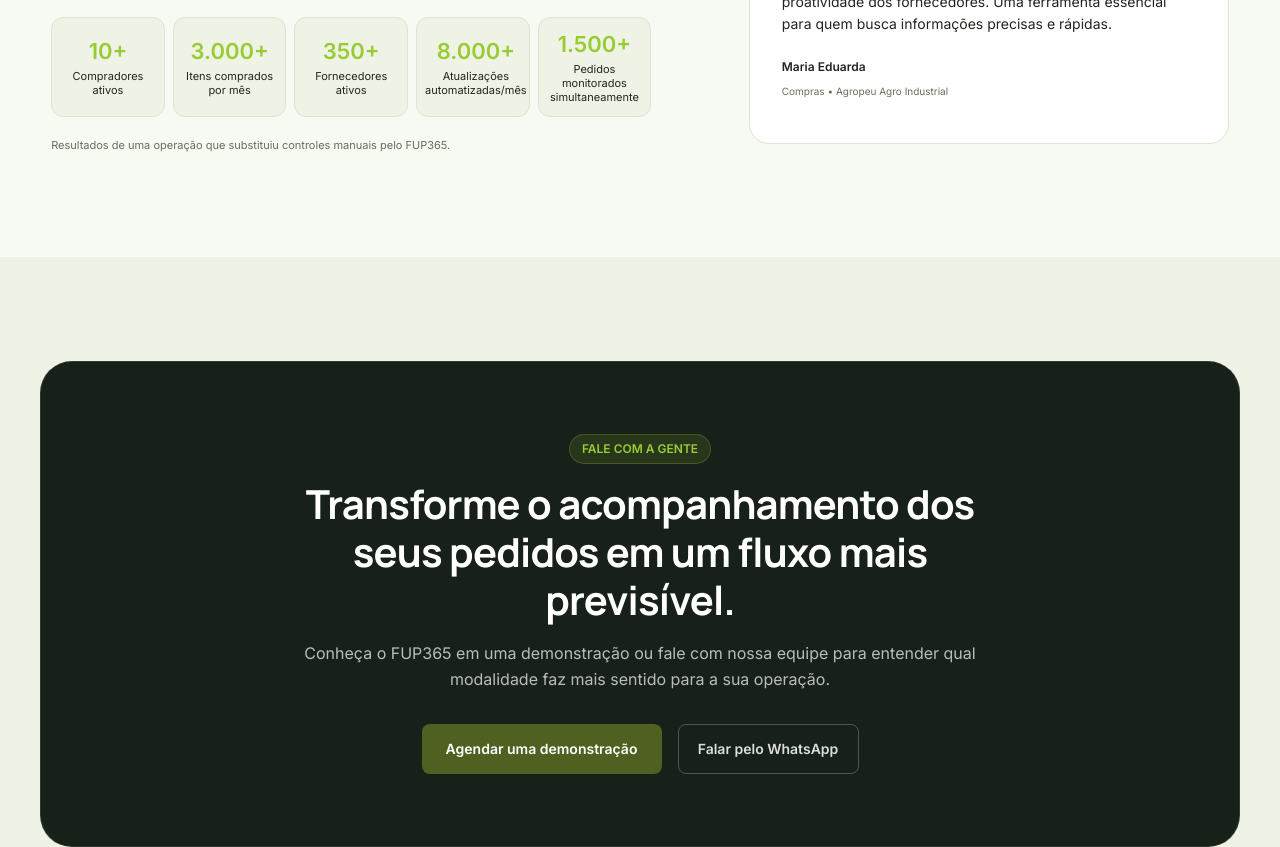
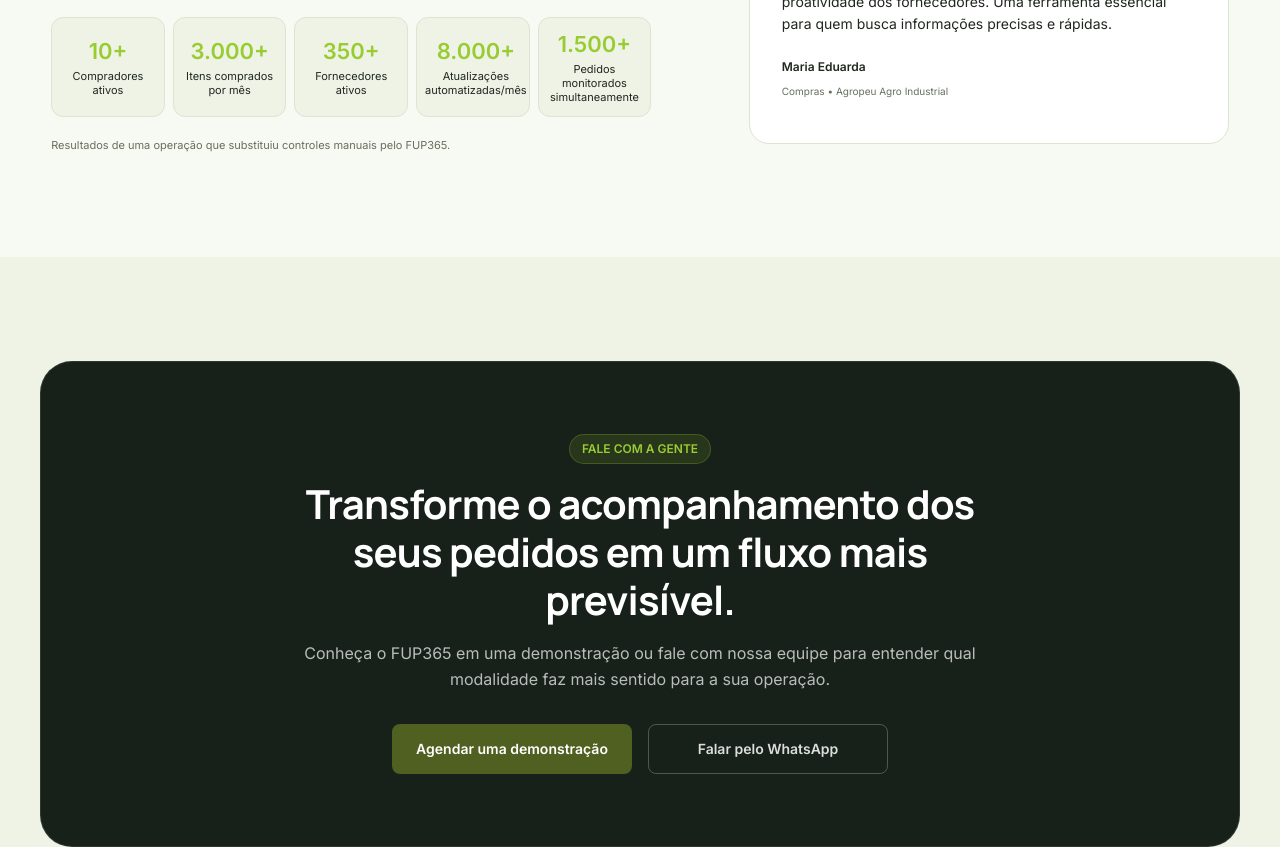
Before and after one commit to Luizgustavo0110/fup365-landing, a website built with Vite: page index.html in a window 1280 px wide. Shown: the part 7226-8073 px from the top of the page. Built offline with nearby package versions, Linux system fonts and the light colour scheme.

Commit message:
fix: align final CTA action widths

```diff
--- a/src/styles/components/final-cta-section.css
+++ b/src/styles/components/final-cta-section.css
@@ -125,7 +125,7 @@
 }
 
 .final-cta__action--secondary {
-  width: 181px;
+  width: 240px;
   border-color: rgb(255 255 255 / 24%);
   background: transparent;
   color: rgb(255 255 255 / 85%);
```
